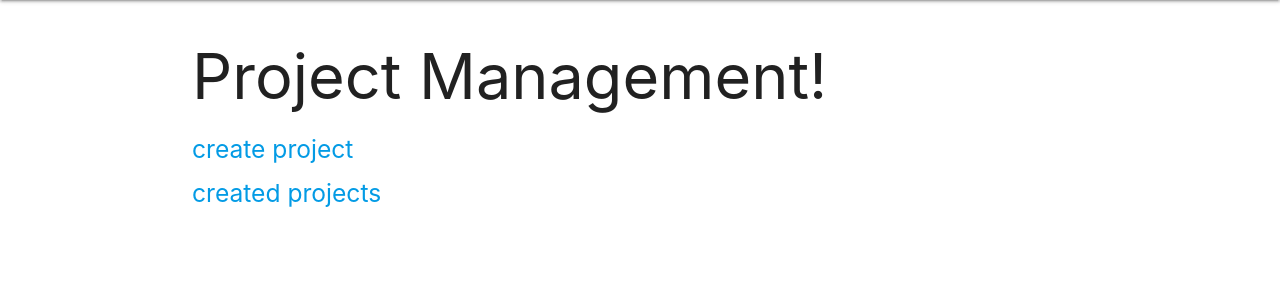
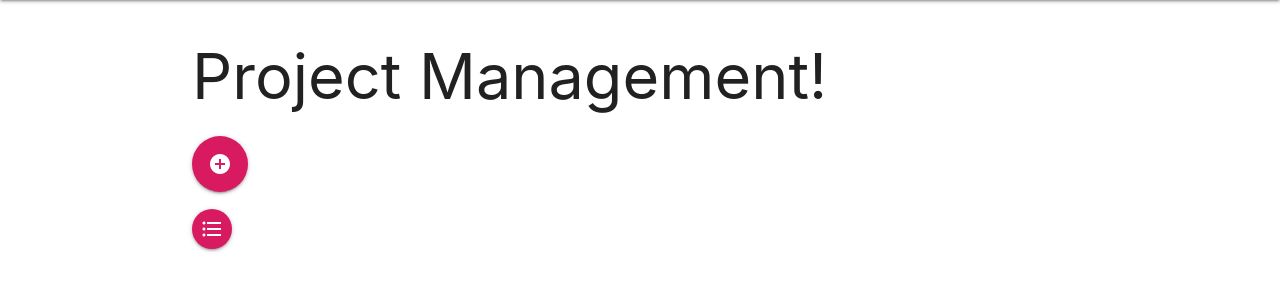
Before and after one commit to OkayJosh/projectApp, a Django app: page / in a window 1280 px wide. Shown: the part 64-364 px from the top of the page. Run offline with Django 3.2, Linux system fonts and the light colour scheme; parts of the project's set-up code (start-up, migrations or seed data) failed here and were passed over.

Commit message:
including materilized add pulse

```diff
--- a/Project/Project/myproject/templates/home.html
+++ b/Project/Project/myproject/templates/home.html
@@ -3,8 +3,10 @@
   {% block heading %}
   <div class="container">
     <h1>Project Management!</h1>
-    <h5><a href={% url 'create' %} class="">create project</a></h5>
-    <h5><a href={% url 'projectlist' %} class="">created projects</a></h5>
+    <div class="wrap">
+        <h5><a href={% url 'create' %} class="btn-floating btn-large pulse pink darken-1"><i class="material-icons">add_circle</i></a></h5>
+        <h5><a href={% url 'projectlist' %} class="btn-floating pink darken-1"><i class="material-icons">format_list_bulleted</i></a></h5>
+    </div>
   </div>
 
   {% endblock heading %}
```
